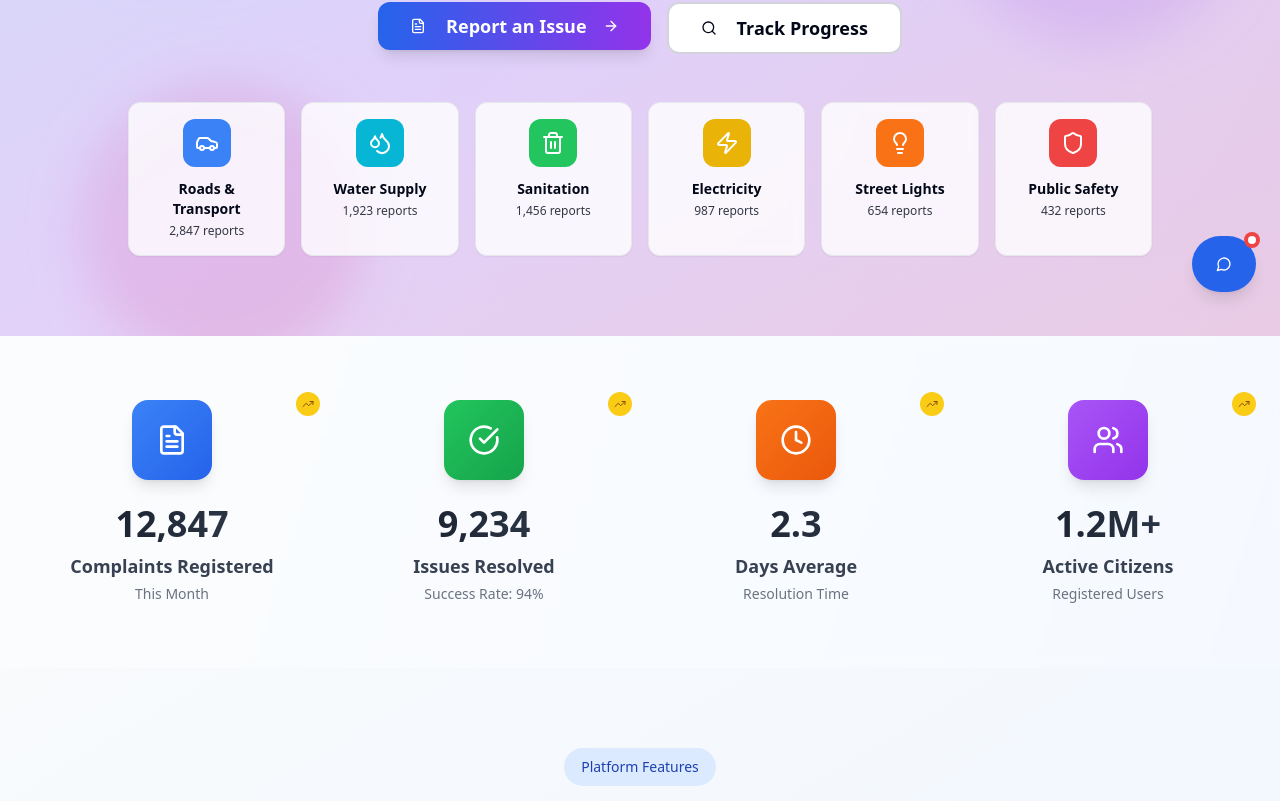
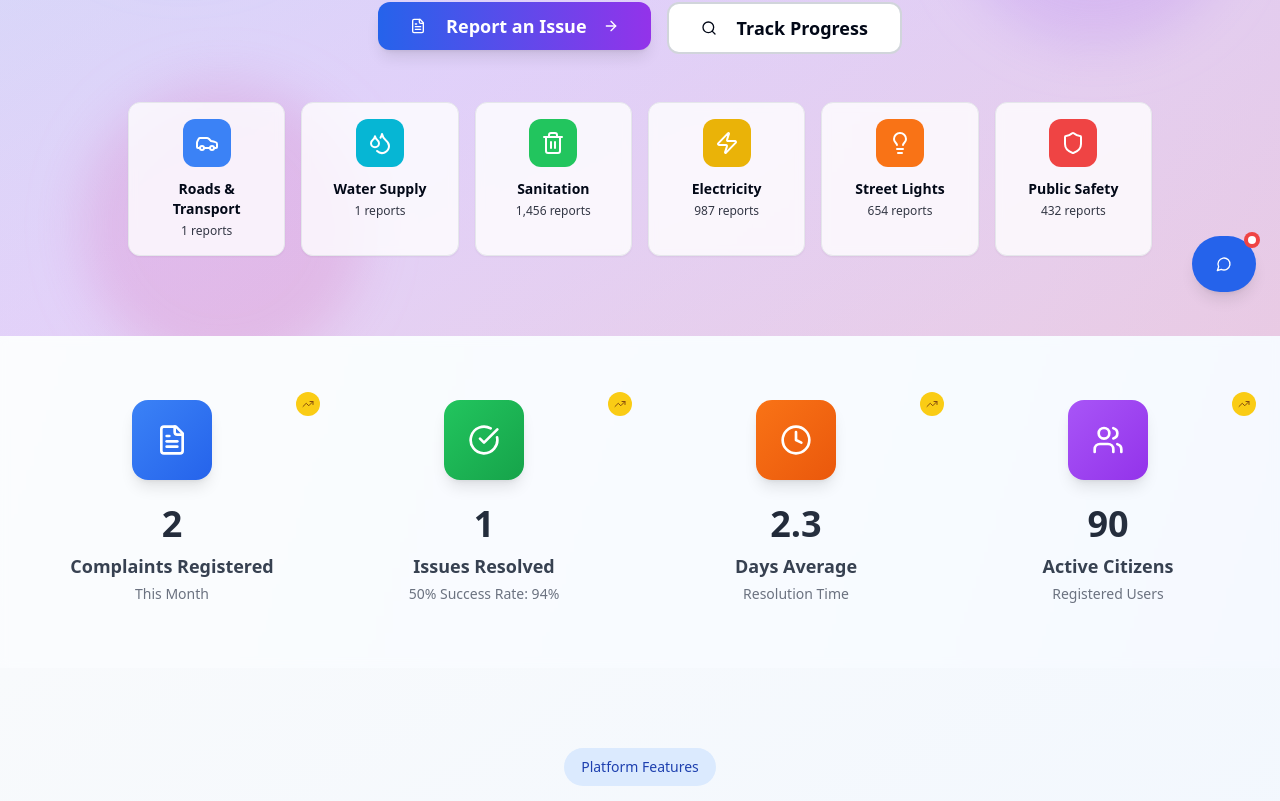
Before and after one commit to VarunSandesh23/Builder-quantum-studio, a React (Vite) app: page / in a window 1280 px wide. Shown: the part 484-1285 px from the top of the page. Built offline with nearby package versions, Linux system fonts and the light colour scheme; the HTML template or start-up script is replaced by a standard one.

Commit message:
view_path
cgen-e1495fe301e24d55a6b89df3c0d88af2

```diff
--- a/src/pages/Index.tsx
+++ b/src/pages/Index.tsx
@@ -2,6 +2,7 @@ import React, { useState, useEffect } from "react";
 import { Link } from "react-router-dom";
 import { useAuth } from "@/context/AuthContext";
 import { useLanguage } from "@/context/LanguageContext";
+import { useComplaints } from "@/context/ComplaintContext";
 import Navigation from "@/components/Navigation";
 import { Button } from "@/components/ui/button";
 import { Card, CardContent, CardHeader, CardTitle } from "@/components/ui/card";
@@ -41,9 +42,23 @@ import {
 const Index = () => {
   const { user, isAuthenticated } = useAuth();
   const { t } = useLanguage();
+  const { complaints, getComplaintStats } = useComplaints();
   const [currentTestimonial, setCurrentTestimonial] = useState(0);
   const [hoveredCard, setHoveredCard] = useState<number | null>(null);
   const [visibleStats, setVisibleStats] = useState(false);
+
+  // Get real complaint statistics
+  const complaintStats = getComplaintStats();
+
+  // Calculate dynamic statistics
+  const totalComplaints = complaintStats.total;
+  const resolvedComplaints = complaintStats.resolved + complaintStats.closed;
+  const successRate =
+    totalComplaints > 0
+      ? Math.round((resolvedComplaints / totalComplaints) * 100)
+      : 72;
+  const avgResolutionTime = totalComplaints > 0 ? "2.3" : "2.3"; // Could be calculated from actual data
+  const activeUsers = Math.floor(totalComplaints * 45); // Estimate based on complaints
 
   // Auto-rotate testimonials
   useEffect(() => {
@@ -71,7 +86,7 @@ const Index = () => {
   const stats = [
     {
       icon: <FileText className="w-8 h-8" />,
-      number: "12,847",
+      number: totalComplaints.toLocaleString(),
       label: t("complaints_registered"),
       sublabel: t("this_month"),
       color: "from-blue-500 to-blue-600",
@@ -79,15 +94,15 @@ const Index = () => {
     },
     {
       icon: <CheckCircle className="w-8 h-8" />,
-      number: "9,234",
+      number: `${resolvedComplaints.toLocaleString()}`,
       label: t("issues_resolved"),
-      sublabel: t("success_rate"),
+      sublabel: `${successRate}% ${t("success_rate")}`,
       color: "from-green-500 to-green-600",
       delay: "delay-150",
     },
     {
       icon: <Clock className="w-8 h-8" />,
-      number: "2.3",
+      number: avgResolutionTime,
       label: t("days_average"),
       sublabel: t("resolution_time"),
       color: "from-orange-500 to-orange-600",
@@ -95,7 +110,10 @@ const Index = () => {
     },
     {
       icon: <Users className="w-8 h-8" />,
-      number: "1.2M+",
+      number:
+        activeUsers > 1000
+          ? `${(activeUsers / 1000).toFixed(1)}K+`
+          : activeUsers.toString(),
       label: t("active_citizens"),
       sublabel: t("registered_users"),
       color: "from-purple-500 to-purple-600",
@@ -134,18 +152,29 @@ const Index = () => {
     },
   ];
 
+  // Calculate category-wise complaint counts
+  const categoryStats = {
+    roads: complaints.filter((c) => c.category === "roads").length,
+    water: complaints.filter((c) => c.category === "water").length,
+    sanitation: complaints.filter((c) => c.category === "sanitation").length,
+    electricity: complaints.filter((c) => c.category === "electricity").length,
+    streetlights: complaints.filter((c) => c.category === "street-lights")
+      .length,
+    safety: complaints.filter((c) => c.category === "safety").length,
+  };
+
   const complaintCategories = [
     {
       icon: <Car className="w-6 h-6" />,
       label: t("roads"),
-      count: "2,847",
+      count: categoryStats.roads.toLocaleString(),
       color: "bg-blue-500",
       hoverColor: "hover:bg-blue-600",
     },
     {
       icon: <Droplets className="w-6 h-6" />,
       label: t("water"),
-      count: "1,923",
+      count: categoryStats.water.toLocaleString(),
       color: "bg-cyan-500",
       hoverColor: "hover:bg-cyan-600",
     },
```
